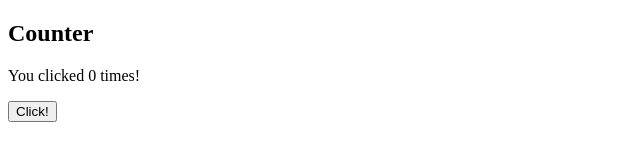
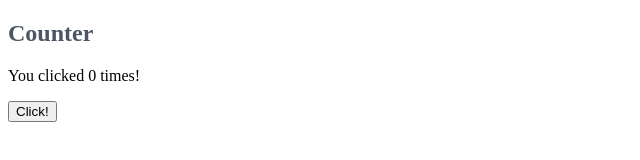
Before and after one commit to comfuture/nuxt3-preview, a Nuxt app: page / in a window 1280 px wide. Shown: the top 160 px of the page, without its empty margins (0-640 px from the left). Built offline with nearby package versions, Linux system fonts and the light colour scheme.

Commit message:
1 file modified

```diff
--- a/app.vue
+++ b/app.vue
@@ -1,5 +1,5 @@
 <template>
-  <div>
+  <div class="app">
     <h2>Counter</h2>
     <p>You clicked {{ count }} times!</p>
     <button @click="inc">Click!</button>
@@ -9,3 +9,10 @@
 const count = ref<number>(0);
 const inc = () => count.value++;
 </script>
+<style lang="postcss">
+.app {
+  h2 {
+    @apply text-gray-600;
+  }
+}
+</style>
```
